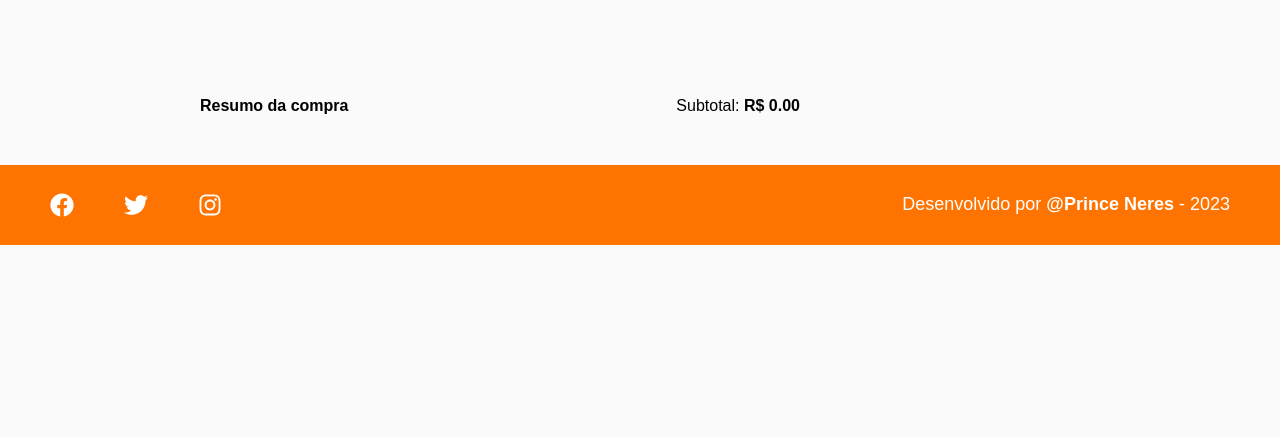
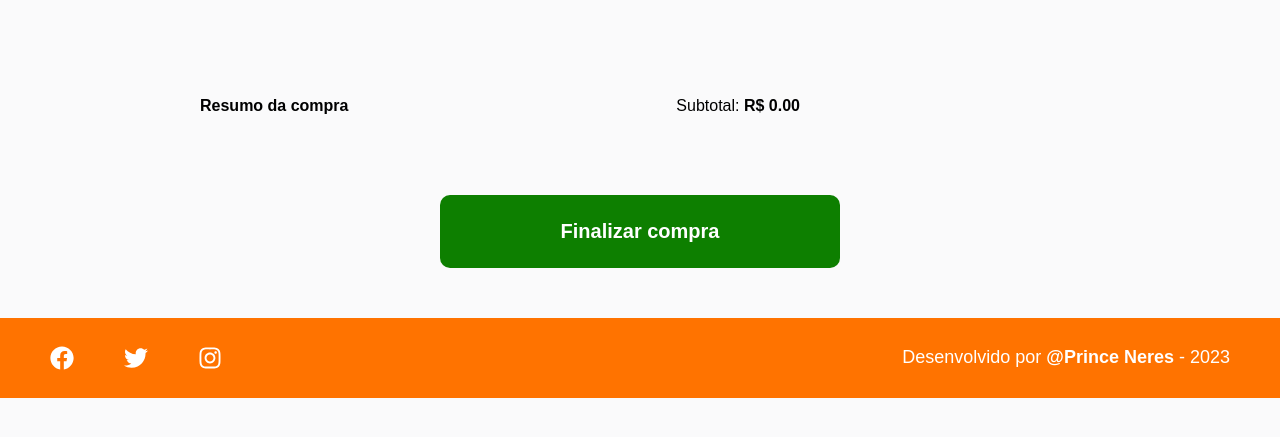
Before and after one commit to prince-neres/gaming-ecommerce-interface, a React app: page /carrinho in a window 1280 px wide. Shown: the part 295-732 px from the top of the page. Built offline with nearby package versions, Linux system fonts and the light colour scheme.

Commit message:
Add checkout

```diff
--- a/src/pages/Cart/Cart.module.scss
+++ b/src/pages/Cart/Cart.module.scss
@@ -1,7 +1,7 @@
 .cart {
   display: flex;
   flex-direction: column;
-  padding: 0px 100px 0px 100px;
+  padding: 0px 100px 50px 100px;
   gap: 30px;
   width: 100%;
   justify-content: center;
@@ -14,3 +14,16 @@
   max-width: 800px;
   padding: 50px 100px 50px 100px;
 }
+
+.finally {
+  background-color: #0d7f00;
+  border-radius: 10px;
+  border: none;
+  width: 400px;
+  font-weight: bold;
+  color: white;
+  cursor: pointer;
+  font-size: 20px;
+  padding: 25px;
+  margin: 0 auto;
+}
--- a/src/pages/Cart/index.js
+++ b/src/pages/Cart/index.js
@@ -1,10 +1,11 @@
 import styles from './Cart.module.scss';
 import Header from 'components/Header';
-import { useSelector } from 'react-redux';
+import { useSelector, useDispatch } from 'react-redux';
 import Product from 'components/Product';
+import { resetCart } from 'store/reducers/cart';
 
 export default function Cart () {
-
+  const dispatch = useDispatch()
   const { cart, total } = useSelector(state => {
     let total = 0
     const cartReduce = state.cart.reduce((products, productInCart) => {
@@ -22,8 +23,6 @@ export default function Cart () {
     };
   });
 
-  console.log(cart)
-
   return (
     <div>
       <Header
@@ -39,6 +38,12 @@ export default function Cart () {
             Subtotal: <strong>R$ {total.toFixed(2)}</strong>
           </span>
         </div>
+        <button
+          className={styles.finally}
+          onClick={() => dispatch(resetCart())}
+        >
+          Finalizar compra
+        </button>
       </div>
     </div>
   )
--- a/src/store/reducers/cart.js
+++ b/src/store/reducers/cart.js
@@ -22,10 +22,11 @@ const cartSlice = createSlice({
         if(productInCart.id === payload.id) productInCart.quantity += payload.quantity;
         return productInCart;
       })
-    }
+    },
+    resetCart: () => initialState,
   }
 });
 
-export const { changeCart, changeQuantity } = cartSlice.actions;
+export const { changeCart, changeQuantity, resetCart } = cartSlice.actions;
 
 export default cartSlice.reducer;
```
